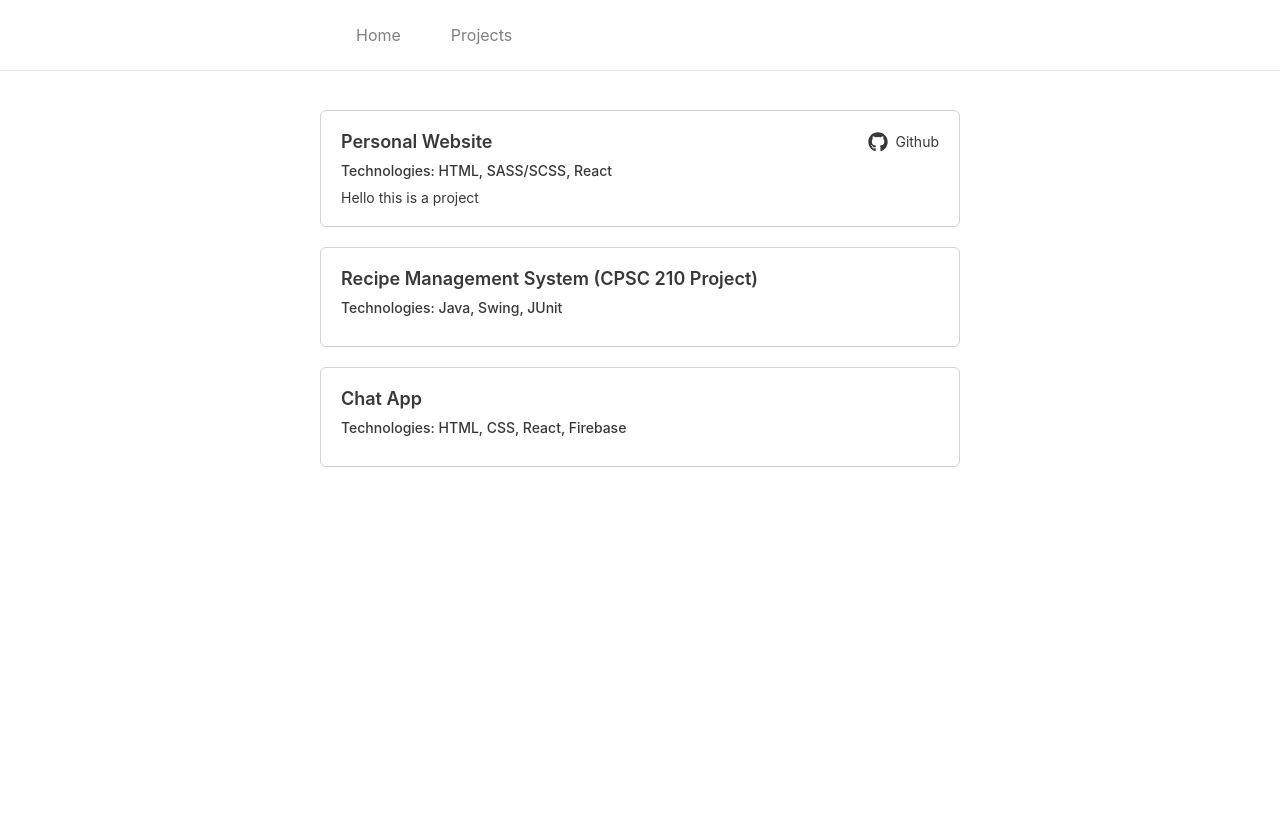
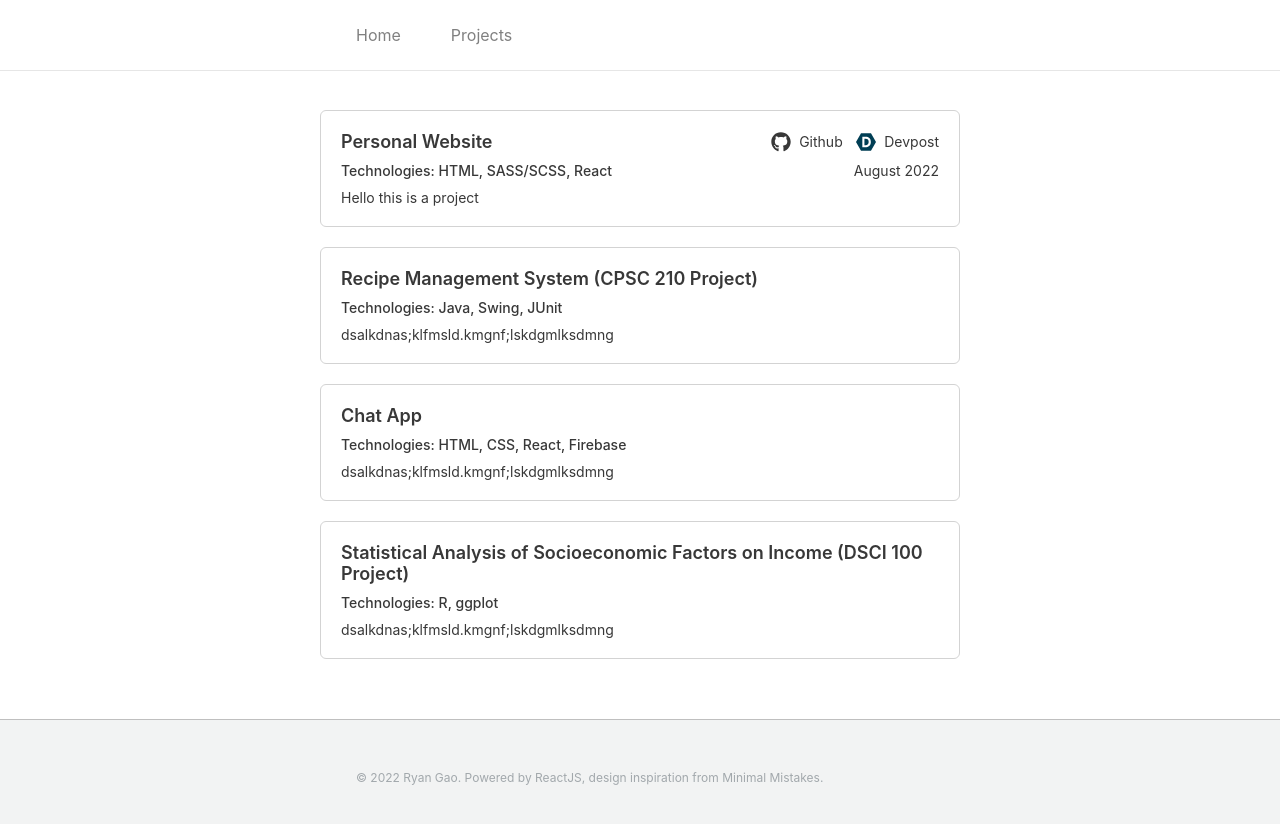
Before and after one commit to toblrne/personalwebsite, a React (Create React App) app: page /projects in a window 1280 px wide. Shown: the top 824 px of the page. Before the commit the page ends 800 px from the top, so only its background shows below. Built offline with nearby package versions, Linux system fonts and the light colour scheme.

Commit message:
Add footer component

```diff
--- a/src/Pages/App.js
+++ b/src/Pages/App.js
@@ -1,18 +1,22 @@
 import React from 'react';
 import Navbar from '../components/Navbar/Navbar';
 import Sidebar from '../components/Sidebar/Sidebar';
-import Main from '../components/Main/Main'
+import Main from '../components/Main/Main';
+import Footer from '../components/Footer/Footer';
 
 import "./App.scss"
 
 const App = () => {
   return (
     <div className="main-container">
-      <Navbar />
-      <div className="main-content-container">
-        <Sidebar />
-        <Main />
+      <div>
+        <Navbar />
+        <div className="main-content-container">
+          <Sidebar />
+          <Main />
+        </div>
       </div>
+      <Footer />
     </div>
   );
 }
--- a/src/Pages/App.scss
+++ b/src/Pages/App.scss
@@ -5,6 +5,7 @@
     width: 100vw;
     display: flex;
     flex-direction: column;
+    justify-content: space-between;
 
     .main-content-container {
         display: flex;
--- a/src/Pages/ProjectsPage.js
+++ b/src/Pages/ProjectsPage.js
@@ -1,17 +1,20 @@
 import React from 'react';
 import Navbar from '../components/Navbar/Navbar'
 import ProjectMicroComponent from '../components/Projects/ProjectMicroComponent';
+import Footer from '../components/Footer/Footer';
 
 import "./ProjectsPage.scss"
 
 const ProjectsPage = () => {
     return (
         <div className="projectspage-container">
-            <Navbar />
-            <div className="projectstext-container">
-                {mappedProjects}
-
+            <div>
+                <Navbar />
+                <div className="projectstext-container">
+                    {mappedProjects}
+                </div>
             </div>
+            <Footer />
         </div>
     );
 }
@@ -21,16 +24,26 @@ const projectInformation = [
         title: "Personal Website",
         github: "https://github.com/toblrne/personalwebsite",
         technologies: "HTML, SASS/SCSS, React",
-        description: "Hello this is a project"
+        devpost: "test",
+        description: "Hello this is a project",
+        date: "August 2022"
     },
     {
         title: "Recipe Management System (CPSC 210 Project)",
-        technologies: "Java, Swing, JUnit"
+        technologies: "Java, Swing, JUnit",
+        description: "dsalkdnas;klfmsld.kmgnf;lskdgmlksdmng"
     },
     {
         title: "Chat App",
-        technologies: "HTML, CSS, React, Firebase"
+        technologies: "HTML, CSS, React, Firebase",
+        description: "dsalkdnas;klfmsld.kmgnf;lskdgmlksdmng"
     },
+    {
+        title: "Statistical Analysis of Socioeconomic Factors on Income (DSCI 100 Project)",
+        technologies: "R, ggplot",
+        description: "dsalkdnas;klfmsld.kmgnf;lskdgmlksdmng"
+    },
+
 ]
 
 const mappedProjects = projectInformation.map(
@@ -42,6 +55,7 @@ const mappedProjects = projectInformation.map(
             technologies={elem.technologies}
             devpost={elem.devpost}
             description={elem.description}
+            date={elem.date}
         />
 )
 
--- a/src/Pages/ProjectsPage.scss
+++ b/src/Pages/ProjectsPage.scss
@@ -5,6 +5,7 @@
     width: 100vw;
     display: flex;
     flex-direction: column;
+    justify-content: space-between;
 
     .projectstext-container {
         display: flex;
--- /dev/null
+++ b/src/components/Footer/Footer.js
@@ -0,0 +1,15 @@
+import React from 'react';
+import './Footer.scss';
+
+const Footer = () => {
+    return (
+        <footer>
+            <div className="footer-container">
+                &copy; 2022 Ryan Gao. Powered by ReactJS, design inspiration from
+                <a className="source-link" href="https://mademistakes.com/work/minimal-mistakes-jekyll-theme/"> Minimal Mistakes</a>.
+            </div>
+        </footer>
+    );
+}
+
+export default Footer;
--- /dev/null
+++ b/src/components/Footer/Footer.scss
@@ -0,0 +1,18 @@
+@import 'src/globals.scss';
+
+footer {
+    border-top: 0.2px rgb(191, 191, 191) solid;
+    background-color: rgb(242, 243, 243);
+
+    .footer-container {
+        font: 12px $font;
+        margin: 0 20vw;
+        padding: 50px 100px;
+        color: rgb(162, 168, 172);
+
+        .source-link {
+            color: inherit;
+            text-decoration: none;
+        }
+    }
+}
--- a/src/components/Main/Main.js
+++ b/src/components/Main/Main.js
@@ -12,7 +12,7 @@ const Main = () => {
                 <p> Hello! </p>
                 <p>
                     I'm a second year student studying computer science at the University of British Columbia in Vancouver, Canada.
-                    I'm interested in front-end development and data science. Right now, I'm playing around with React and Java. When
+                    I'm interested in web development and data science. Right now, I'm playing around with React and Java. When
                     I have spare time, I enjoy cooking the finest Polish cuisines.
                 </p>
                 <p> Feel free to take a look at some of my projects <Link to="/projects" className="projects-links"> here </Link> </p>
--- a/src/components/Projects/ProjectMicroComponent.js
+++ b/src/components/Projects/ProjectMicroComponent.js
@@ -1,25 +1,32 @@
 import React from 'react';
+import { IconContext } from 'react-icons'
 import { FaGithub } from 'react-icons/fa'
 import { SiDevpost } from 'react-icons/si'
 
 
 import './Projects.scss'
 
-const ProjectMicroComponent = ({ title, github, technologies, devpost, description }) => {
+const ProjectMicroComponent = ({ title, github, technologies, devpost, description, date }) => {
     return (
         <div className='microcomponent-container'>
             <div className="project-title"> {title} &nbsp;
-                {github ? <a href={github} className="github-link"> <FaGithub size={20} /> &nbsp; Github </a> : null }
-            </div>
+                <div className="combined-links">
+                    {github ? <a href={github} className="single-link"> <FaGithub size={20} /> &nbsp; Github </a> : null} &nbsp; &nbsp;
+                    {devpost ? (<a href={devpost} className="single-link">
+                        <IconContext.Provider value={{ color: "#003e54" }}>
+                            <SiDevpost size={20} />
+                        </IconContext.Provider>&nbsp; Devpost </a>) : null}
+                </div>
+            </div >
             <div className="project-header">
-                <div className="technologies"> Technologies: {technologies} </div>
-                {devpost ? (<a href={devpost} className="devpost-link"> <SiDevpost size={20} /> &nbsp; Devpost </a>) : null}
+                <div className="technologies"> Technologies: {technologies} </div> <div className="date">{date} </div>
+
             </div>
 
             <div className="project-description">
                 {description}
             </div>
-        </div>
+        </div >
     );
 }
 
--- a/src/components/Projects/Projects.scss
+++ b/src/components/Projects/Projects.scss
@@ -1,19 +1,4 @@
 @import 'src/globals.scss';
-
-@mixin link {
-
-    text-decoration: none;
-    display: flex;
-    flex-direction: row;
-    align-items: center;
-    font: 14px $font;
-    color:rgb(56, 56, 56);
-
-    &:visited {
-        color: inherit;
-    }
-
-}
 
 .microcomponent-container {
     border: 0.5px solid lightgrey;
@@ -31,8 +16,22 @@
         flex-direction: row;
         justify-content: space-between;
 
-        .github-link {
-            @include link
+        .combined-links {
+            display: flex;
+            flex-direction: row;
+
+            .single-link {
+                text-decoration: none;
+                display: flex;
+                flex-direction: row;
+                align-items: center;
+                font: 14px $font;
+                color: rgb(56, 56, 56);
+
+                &:visited {
+                    color: inherit;
+                }
+            }
         }
     }
 
@@ -48,8 +47,11 @@
             // border: 2px solid;
         }
 
-        .devpost-link {
-            @include link
+        .date {
+            display: flex;
+            flex-direction: row;
+            align-items: center;
+            font: 14px $font;
         }
     }
 
@@ -57,5 +59,4 @@
         padding-top: 10px;
         font-size: 14px;
     }
-
 }
--- a/src/components/Sidebar/Sidebar.js
+++ b/src/components/Sidebar/Sidebar.js
@@ -1,4 +1,5 @@
-import React from 'react';
+import React from 'react'
+import { IconContext } from "react-icons"
 import { MdLocationPin } from 'react-icons/md'
 import { FaLinkedin, FaGithub } from 'react-icons/fa'
 import { SiDevpost } from 'react-icons/si'
@@ -20,10 +21,14 @@ const Sidebar = () => {
             <div className="icons">
                 <div className="icon-container">
                     <MdLocationPin size={25} />
-                    <MdLocationPin size={25}/>
-                    <FaLinkedin size={20} />
+                    <MdLocationPin size={25} />
+                    <IconContext.Provider value={{ color: "#0077b5" }}>
+                        <FaLinkedin size={20} />
+                    </IconContext.Provider>
                     <FaGithub size={20} />
-                    <SiDevpost size={20}/>
+                    <IconContext.Provider value={{ color: "#003e54" }}>
+                        <SiDevpost size={20} />
+                    </IconContext.Provider>
                 </div>
                 <div className="icon-text">
                     <div>Vancouver, BC</div>
@@ -33,7 +38,7 @@ const Sidebar = () => {
                     <a href="https://devpost.com/toblrne" className="icon-link">Devpost</a>
                 </div>
             </div>
-        </div>
+        </div >
     );
 }
 
```
